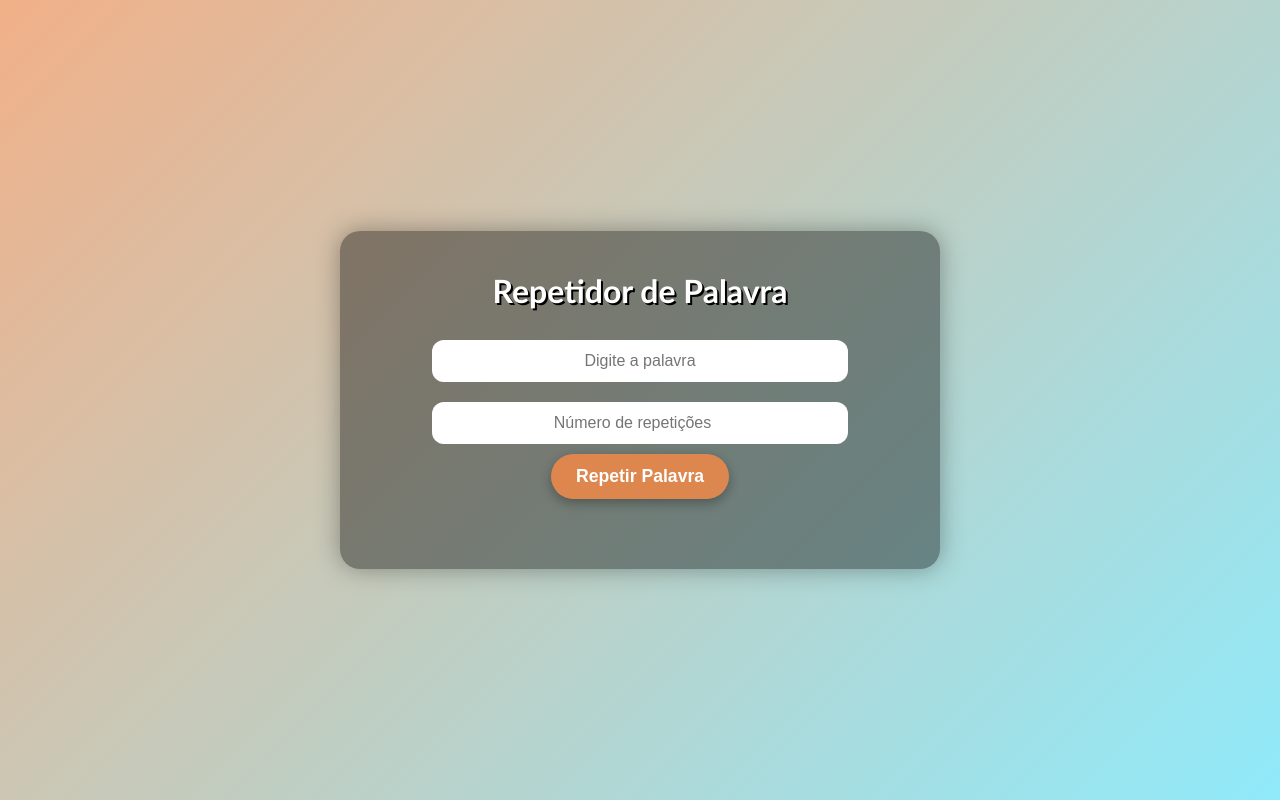
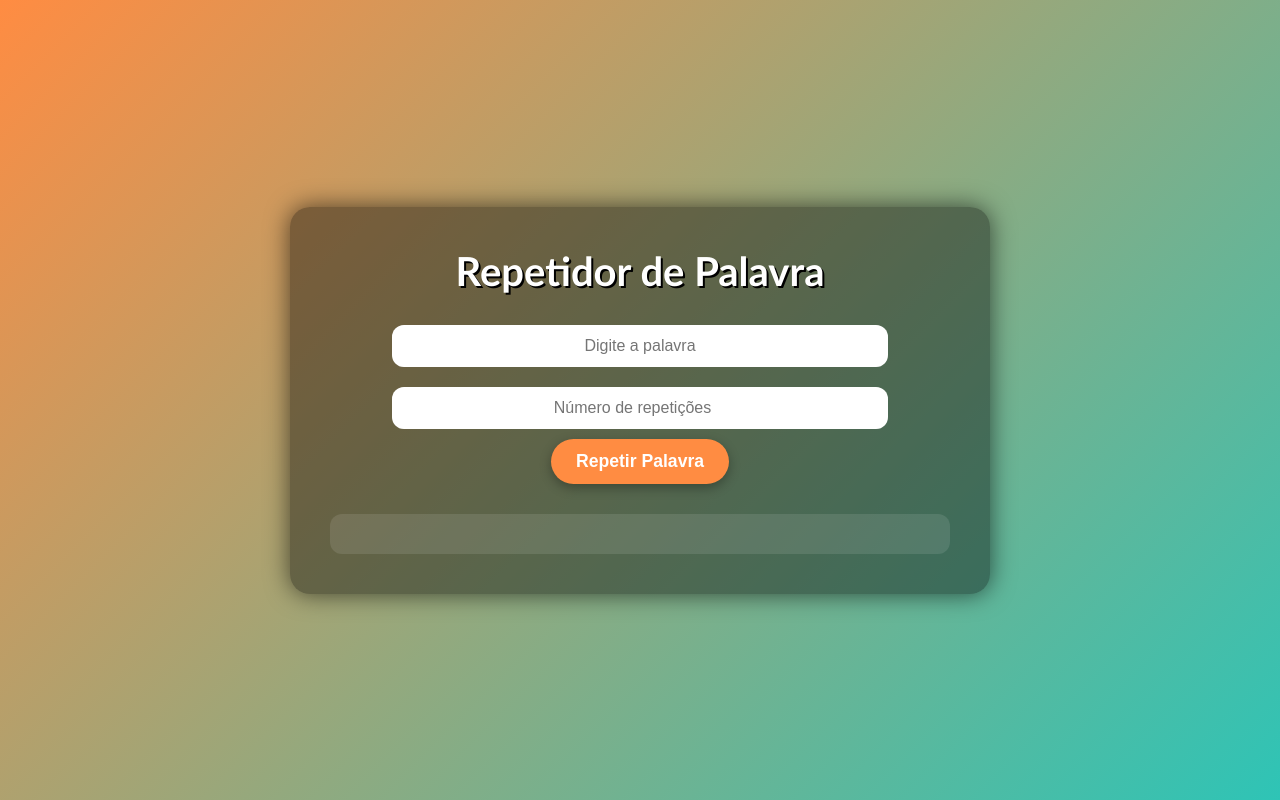
Before and after one commit to jeancprado/logica-php, a PHP site: page /exercicio9/index.php in a window 1280 px wide. Run offline with PHP 8.4, Linux system fonts and the light colour scheme.

Commit message:
[nvt-93] exercicio 9 backand + alterações no estilo

```diff
--- a/exercicio9/index.php
+++ b/exercicio9/index.php
@@ -1,5 +1,5 @@
 <!DOCTYPE html>
-<html lang="pt-br">
+<html lang="en">
 <head>
     <meta charset="UTF-8">
     <meta name="viewport" content="width=device-width, initial-scale=1.0">
@@ -14,6 +14,18 @@
             <input type="number" name="vezes" placeholder="Número de repetições" required>
             <button type="submit">Repetir Palavra</button>
         </form>
+        <div class="resultado">
+        <?php
+            if ($_SERVER["REQUEST_METHOD"] === "POST") {
+                $palavra = htmlspecialchars($_POST["palavra"]);
+                $vezes = intval($_POST["vezes"]);
+
+                for ($i = 1; $i <= $vezes; $i++) {
+                    echo "<p>$i - $palavra</p>";
+                }
+            }
+        ?>
+        </div>
     </div>
 </body>
 </html>
--- a/exercicio9/style.css
+++ b/exercicio9/style.css
@@ -3,30 +3,35 @@
     padding: 0;
     box-sizing: border-box;
 }
+
 body {
     height: 100vh;
     display: flex;
     justify-content: center;
     align-items: center;
     font-family: 'Trebuchet MS', sans-serif;
-    background: linear-gradient(135deg, #f1b088, #90eafa);
+    background: linear-gradient(135deg, #ff8c42, #2ec4b6);
     color: #fff;
 }
+
 .container {
     background: rgba(0,0,0,0.4);
     padding: 40px;
     border-radius: 20px;
-    box-shadow: 0 0 25px rgba(0, 0, 0, 0.336);
+    box-shadow: 0 0 25px rgba(0,0,0,0.6);
     width: 80%;
-    max-width: 600px;
+    max-width: 700px;
     text-align: center;
+    animation: fadeIn 2s ease-in-out;
 }
 
 h1 {
+    font-size: 2.5rem;
     margin-bottom: 20px;
     font-weight: bold;
     text-shadow: 2px 2px #000;
 }
+
 form {
     margin-bottom: 30px;
 }
@@ -49,13 +54,41 @@ button {
     border: none;
     border-radius: 25px;
     cursor: pointer;
-    background: #ff8a42c2;
+    background: #ff8c42;
     color: #fff;
     font-weight: bold;
     box-shadow: 0 4px 12px rgba(0,0,0,0.3);
+    transition: transform 0.2s ease, background 0.3s ease;
 }
 
 button:hover {
     transform: scale(1.1);
-    background: #ff6a00f3;
+    background: #ff6a00;
 }
+
+.resultado {
+    margin-top: 20px;
+    text-align: left;
+    background: rgba(255,255,255,0.1);
+    padding: 20px;
+    border-radius: 12px;
+    max-height: 300px;
+    overflow-y: auto;
+}
+
+.resultado p {
+    font-size: 1.2rem;
+    line-height: 1.6;
+    font-style: italic;
+    animation: slideIn 0.5s ease forwards;
+}
+
+@keyframes fadeIn {
+    from {opacity: 0; transform: translateY(-20px);}
+    to {opacity: 1; transform: translateY(0);}
+}
+
+@keyframes slideIn {
+    from {opacity: 0; transform: translateX(-30px);}
+    to {opacity: 1; transform: translateX(0);}
+}
```
